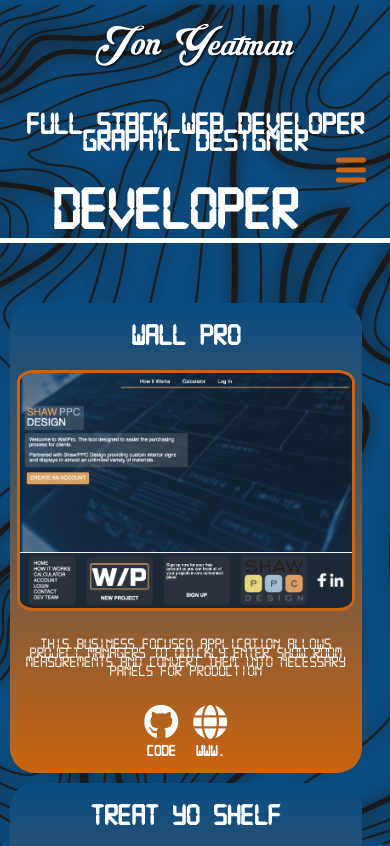
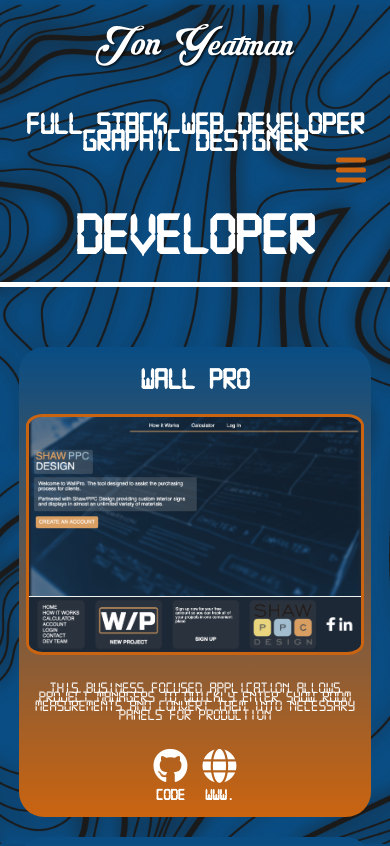
Before and after one commit to Yeatman51/jonlyeatman, a React (Create React App) app in the folder client/: page /Developer in a window 390 px wide. Shown: the top 846 px of the page. Built offline with nearby package versions, Linux system fonts and the light colour scheme.

Commit message:
responsive design for dev, des, and phot

```diff
--- a/client/src/assets/scss/layouts/_developer.scss
+++ b/client/src/assets/scss/layouts/_developer.scss
@@ -6,14 +6,14 @@
   .developer-text-header {
     color: white;
     font-family: digital-7;
-    font-size: 70px;
+    font-size: 9vw;
     text-align: center;
-    margin: 40px 0px 15px 0;
+    margin: 5vw 0 4vw 0;
   }
 
   .developer-text-paragraph {
     color: white;
-    font-size: 20px;
+    font-size: 5vw;
   }
 
   .portfolio-container {
@@ -44,15 +44,17 @@
     }
 
     .developer-text-header {
-      font-size: 60px;
-      margin: 40px 0px 15px 0;
+      font-size: 15vw;
+      margin: 17vw 0px 4vw 0;
     }
 
     .developer-text-paragraph {
-      font-size: 20px;
+      font-size: 10vw;
     }
     .portfolio-container {
-      display: inline-block;
+      display: flex;
+      flex-direction: column;
+      align-items: center;
       align-content: center;
       margin-left: auto;
       margin-right: auto;
@@ -62,6 +64,7 @@
     .portfolio-container-row {
       flex-direction: column;
       align-content: center;
+      align-items: center;
       margin-left: auto;
       margin-right: auto;
       margin-bottom: 1px;
--- a/client/src/assets/scss/main.css
+++ b/client/src/assets/scss/main.css
@@ -561,14 +561,14 @@ label {
 .developer-text-header {
   color: white;
   font-family: digital-7;
-  font-size: 70px;
+  font-size: 9vw;
   text-align: center;
-  margin: 40px 0px 15px 0;
+  margin: 5vw 0 4vw 0;
 }
 
 .developer-text-paragraph {
   color: white;
-  font-size: 20px;
+  font-size: 5vw;
 }
 
 .portfolio-container {
@@ -599,16 +599,18 @@ label {
   }
 
   .developer-text-header {
-    font-size: 60px;
-    margin: 40px 0px 15px 0;
+    font-size: 15vw;
+    margin: 17vw 0px 4vw 0;
   }
 
   .developer-text-paragraph {
-    font-size: 20px;
+    font-size: 10vw;
   }
 
   .portfolio-container {
-    display: inline-block;
+    display: flex;
+    flex-direction: column;
+    align-items: center;
     align-content: center;
     margin-left: auto;
     margin-right: auto;
@@ -618,6 +620,7 @@ label {
   .portfolio-container-row {
     flex-direction: column;
     align-content: center;
+    align-items: center;
     margin-left: auto;
     margin-right: auto;
     margin-bottom: 1px;
@@ -631,15 +634,15 @@ label {
 .designer-text-header {
   color: white;
   font-family: digital-7;
-  font-size: 5em;
+  font-size: 9vw;
   text-align: center;
-  margin: 40px 0px 15px 0;
+  margin: 5vw 0 4vw 0;
 }
 
 .designer-text-paragraph {
   text-align: center;
   color: white;
-  font-size: 1.5em;
+  font-size: 5vw;
 }
 
 .dividers-line {
@@ -672,12 +675,12 @@ label {
 
 @media screen and (max-width: 900px) {
   .designer-text-header {
-    font-size: 70px;
-    margin: 40px 0px 15px 0;
+    font-size: 15vw;
+    margin: 17vw 0px 4vw 0;
   }
 
   .designer-text-paragraph {
-    font-size: 20px;
+    font-size: 10vw;
   }
 
   .gd-gallery {
@@ -693,14 +696,14 @@ label {
 .photographer-text-header {
   color: white;
   font-family: digital-7;
-  font-size: 70px;
+  font-size: 9vw;
   text-align: center;
-  margin: 40px 0px 15px 0;
+  margin: 5vw 0 4vw 0;
 }
 
 .photographer-text-paragraph {
   color: white;
-  font-size: 20px;
+  font-size: 5vw;
 }
 
 .dividers-line {
@@ -729,13 +732,13 @@ label {
 
 @media screen and (max-width: 900px) {
   .photographer-text-header {
-    font-size: 50px;
-    margin: 40px 0px 15px 0;
+    font-size: 15vw;
+    margin: 17vw 0px 4vw 0;
   }
 
   .photographer-text-paragraph {
     color: white;
-    font-size: 20px;
+    font-size: 10vw;
   }
 
   .photography-gallery {
--- a/client/src/pages/Developer.js
+++ b/client/src/pages/Developer.js
@@ -75,13 +75,14 @@ function Developer() {
 
   return (
     <div>
+
       <div className="developer-text-container">
         <h2 className="developer-text-header">Developer</h2>
 
         <p className="developer-text-paragraph">
 
         </p>
-    </div>
+      </div>
 
     <div className="dividers-line"></div>
 
```
Also changed, not shown: client/src/assets/scss/layouts/_designer.scss (+6 -6 lines), client/src/assets/scss/layouts/_photographer.scss (+6 -6 lines), 1 other file (tests, documents, lock files or other folders).
